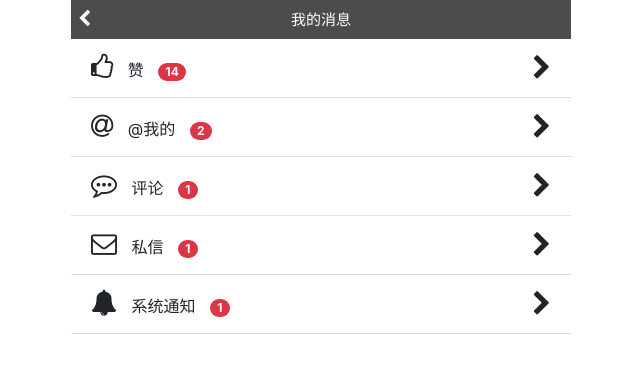
After one commit to feng0423/Trip, a web app: page /mine/message.html in a window 1280 px wide. The commit adds this page. Shown: the top 373 px of the page, without its empty margins (319-959 px from the left). Run offline with its HTML, style and script files only (its server is not run), Linux system fonts and the light colour scheme; data that the repository does not hold is empty.

Commit message:
添加我的消息界面

```diff
--- /dev/null
+++ b/app/src/main/webapp/mine/message.html
@@ -0,0 +1,109 @@
+<!DOCTYPE html>
+<html>
+
+	<head>
+		<title>我的消息</title>
+		<meta charset="utf-8" />
+		<meta name="viewport" content="width=device-width, initial-scale=1, shrink-to-fit=no">
+		    <link rel="stylesheet" href="/js/bootstrap-4.1.1-dist/css/bootstrap.min.css">
+			<script src="/js/jquery/jquery.min.js"></script>
+			<script src="/js/bootstrap-4.1.1-dist/js/bootstrap.min.js"></script>
+			<link rel="stylesheet" href="/css/font/css/font-awesome.min.css"/>
+			<link rel="stylesheet" href="/css/reset.css"/>
+			<link rel="stylesheet" href="/css/message.css" />
+			<script src="/js/plugins/jrender/jrender.min.js"></script>
+			<link rel="stylesheet" href="/js/plugins/dialog2/dialog.css"/>
+			<script src="/js/plugins/dialog2/dialog.min.js"></script>
+	</head>
+
+	<body>
+		<div class="search-head">
+			<div class="row nav-search">
+				<div class="col">
+					<a href="javascript:history.go(-1);">
+						<span><i class="fa fa-chevron-left" ></i></span>
+					</a>
+				</div>
+				<div class="col">
+					<span>我的消息</span>
+				</div>
+				<div class="col"></div>
+			</div>
+		</div>
+
+		<ul class="list-group">
+			<a href="../index.html">
+				<li class="list-group-item d-flex justify-content-between align-items-center">
+					<div class="item">
+						<span><i class="fa fa-thumbs-o-up" ></i></span>
+						<span>赞</span>
+						<span class="badge badge-danger badge-pill">14</span>
+					</div>
+					<i class="fa fa-chevron-right"></i>
+				</li>
+			</a>
+			<a href="../index.html">
+				<li class="list-group-item d-flex justify-content-between align-items-center">
+					<div class="item">
+						<span><i class="fa fa-at" ></i></span>
+						<span>@我的</span>
+						<span class="badge badge-danger badge-pill">2</span>
+					</div>
+					<i class="fa fa-chevron-right"></i>
+				</li>
+			</a>
+			<a href="../index.html">
+				<li class="list-group-item d-flex justify-content-between align-items-center">
+					<div class="item">
+						<span><i class="fa fa-commenting-o" ></i>	</span>
+						<span>评论</span>
+						<span class="badge badge-danger badge-pill">1</span>
+					</div>
+					<i class="fa fa-chevron-right"></i>
+				</li>
+			</a>
+			<a href="../index.html">
+				<li class="list-group-item d-flex justify-content-between align-items-center">
+					<div class="item">
+						<span><i class="fa fa-envelope-o" ></i></span>
+						<span>	私信</span>
+						<span class="badge badge-danger badge-pill">1</span>
+					</div>
+					<i class="fa fa-chevron-right"></i>
+				</li>
+			</a>
+			<a href="#" id="system">
+				<li class="list-group-item d-flex justify-content-between align-items-center">
+					<div class="item">
+						<span><i class="fa fa-bell" ></i></span>
+						<span>系统通知</span>
+						<span class="badge badge-danger badge-pill">1</span>
+					</div>
+					<i class="fa fa-chevron-right"></i>
+				</li>
+			</a>
+		</ul>
+
+			<!--<div class="container systemMsg">
+					<dl class="itemList">
+						<dd>
+							<p>如果你无法简洁的表达你的想法，那只说明你还不够了解它。</p>
+							<p>&#45;&#45; 阿尔伯特·爱因斯坦</p>
+							<p>32分钟前</p>
+						</dd>
+						<dd>
+							<p>如果你无法简洁的表达你的想法，那只说明你还不够了解它。</p>
+							<p>&#45;&#45; 阿尔伯特·爱因斯坦</p>
+							<p>32分钟前</p>
+						</dd>
+						<dd>
+							<p>如果你无法简洁的表达你的想法，那只说明你还不够了解它。</p>
+							<p>&#45;&#45; 阿尔伯特·爱因斯坦</p>
+							<p>32分钟前</p>
+						</dd>
+					</dl>
+				</div>-->
+
+	</body>
+
+</html>
--- a/app/src/main/webapp/mine/simpleProfiles.html
+++ b/app/src/main/webapp/mine/simpleProfiles.html
@@ -78,7 +78,7 @@
     </div>
     <div class="mymenu">
         <i class="fa fa-bell fa-2x fa-fw"></i>
-        <a href="#">信息</a>
+        <a class="skip" data-href="/mine/message.html">信息</a>
     </div>
     <div class="mymenu">
         <i class="fa fa-comment fa-2x fa-fw"></i>
```
Also changed, not shown: 2 other files.
